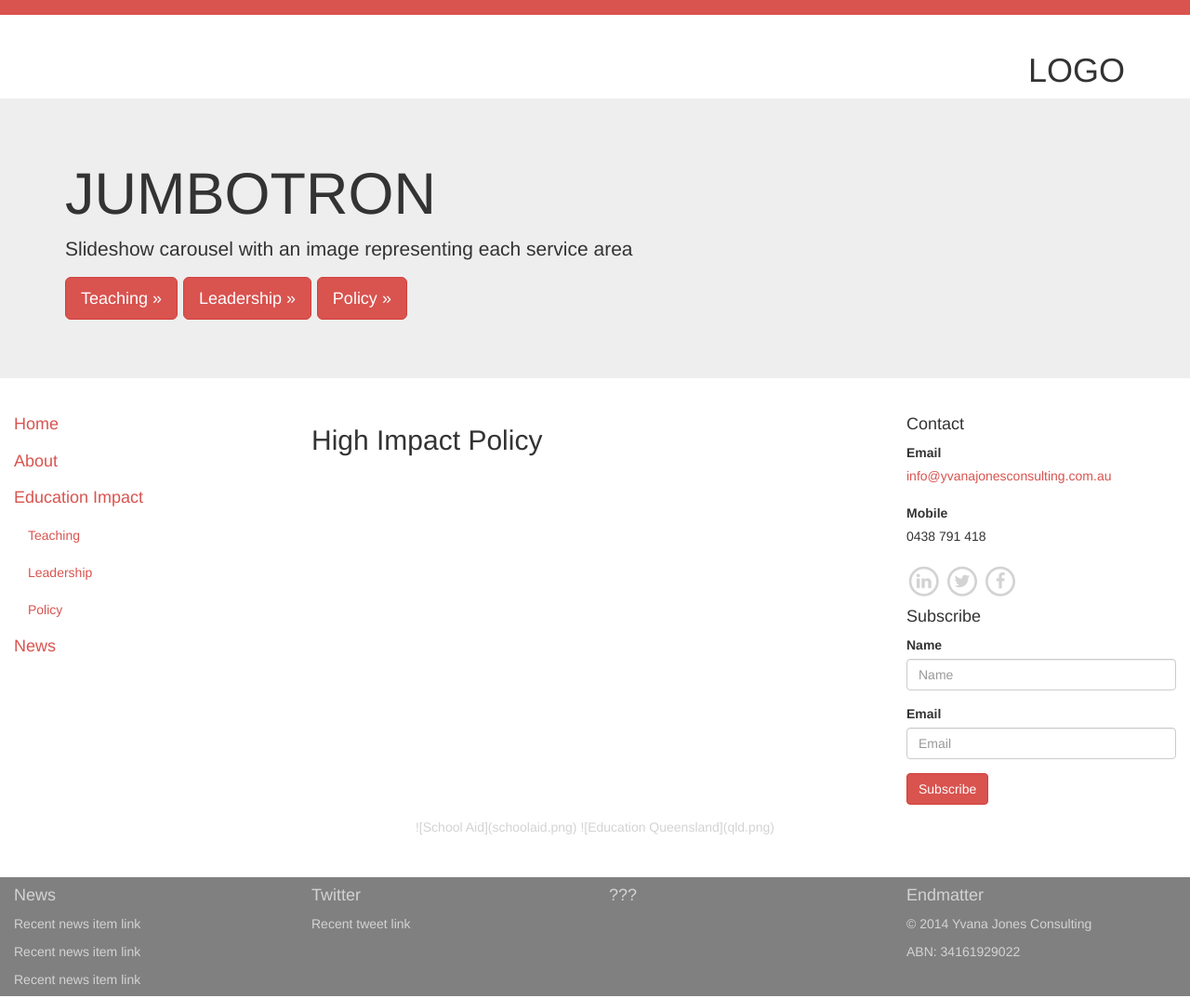
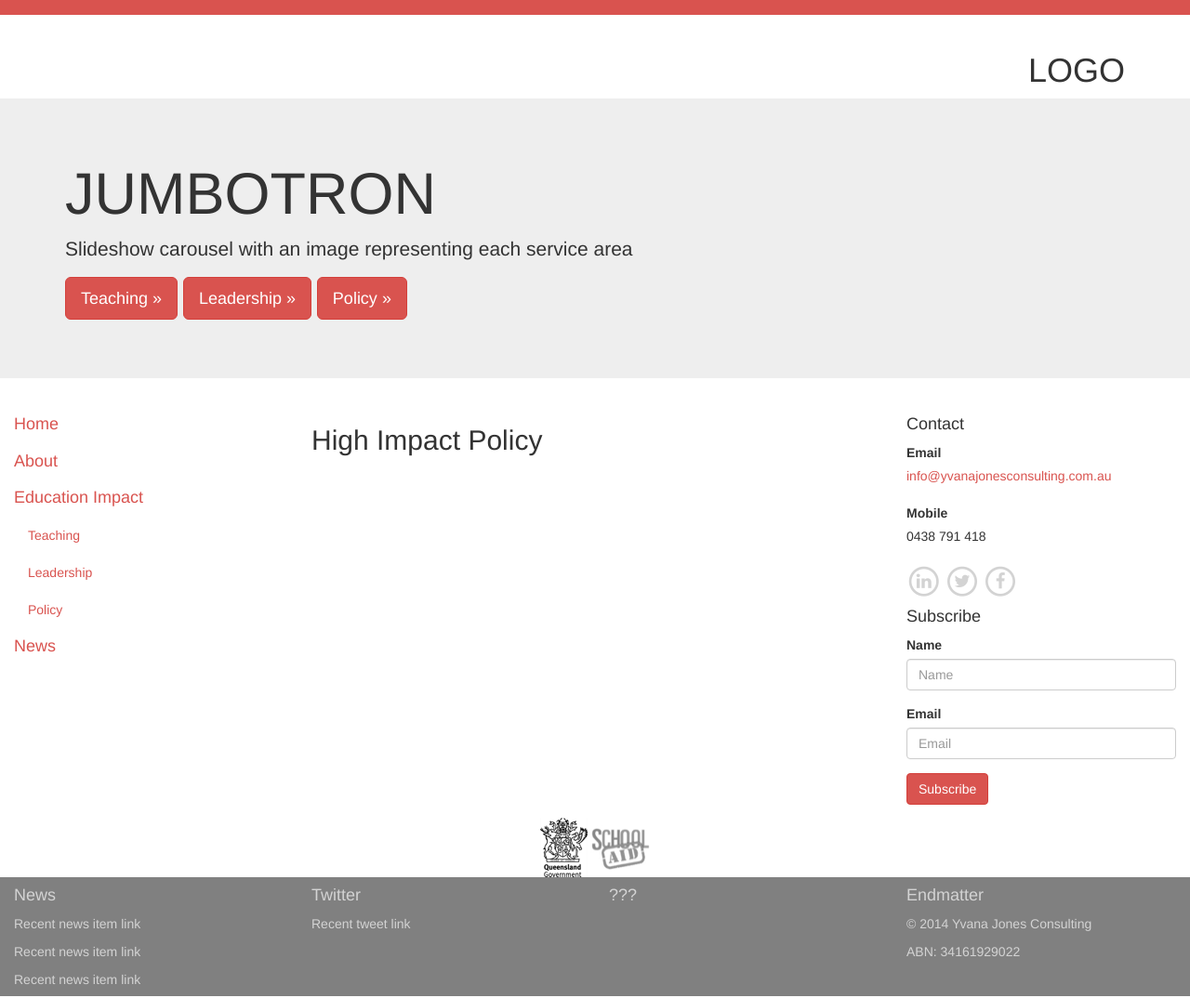
Before and after one commit to idm/idm.github.io, a Jekyll site: the page built from yjc/policy.md, in a window 1280 px wide. Shown: the whole page at 93% size. Built offline with Jekyll 4.4.1, drawn with Linux system fonts in a browser that asks for light colours; nearby versions of some CDN libraries.

Commit message:
change to img tags

```diff
--- a/_layouts/yjc.html
+++ b/_layouts/yjc.html
@@ -165,8 +165,8 @@ img {
 </div> <!-- wrap -->
 <footer class="footer">
 <div class="clients">
-![School Aid](schoolaid.png)
-![Education Queensland](qld.png)
+<img src="qld.png" alt="Education Queensland">
+<img src="schoolaid.png" alt="School Aid">
 </div>
 <div class="container-fluid">
 <div class="row">
```
